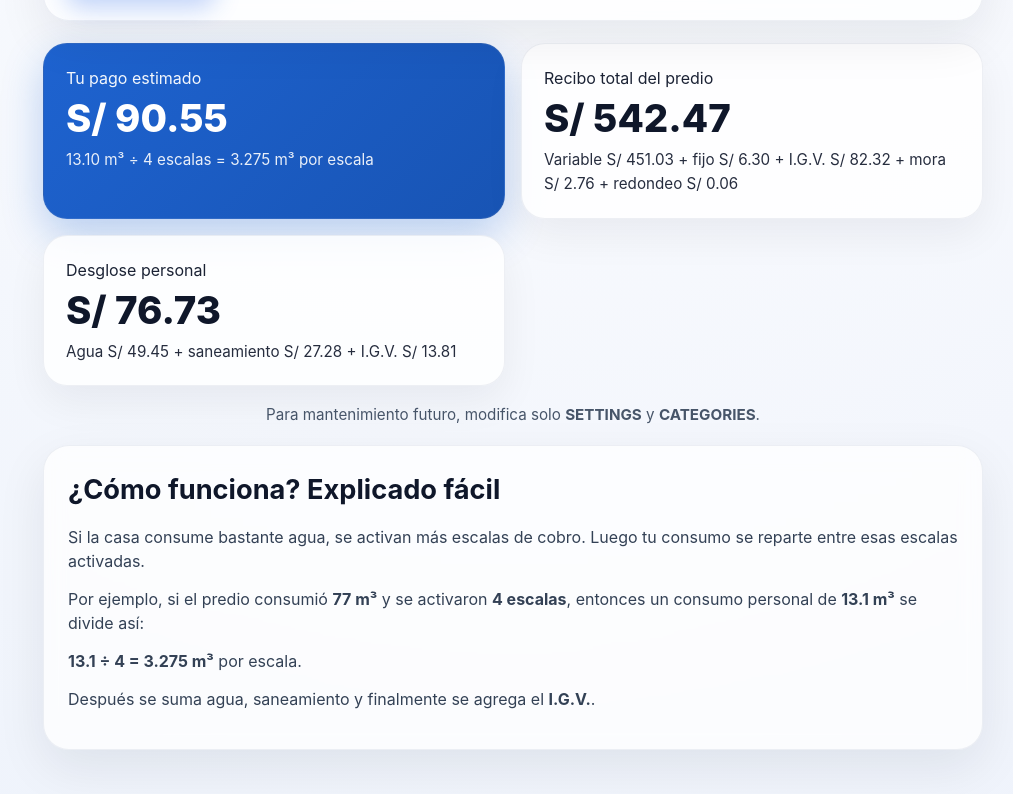
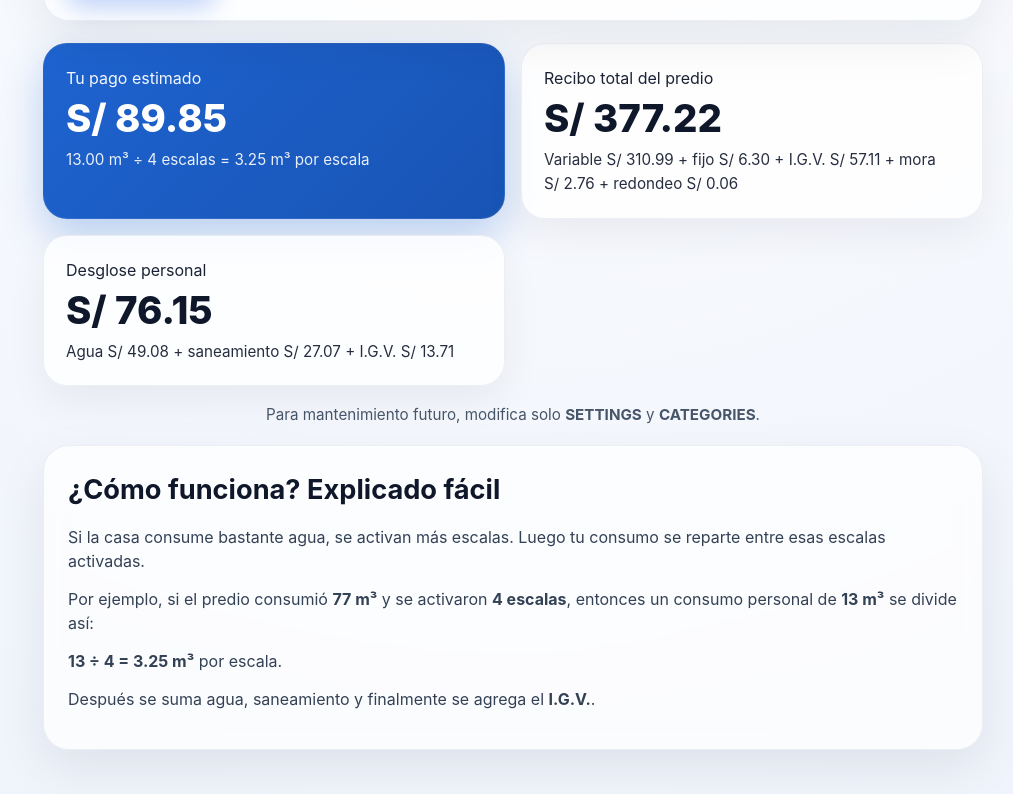
Before and after one commit to Akiranm2/medicion_agua, a React (Vite) app: page / in a window 1280 px wide. Shown: the part 458-1252 px from the top of the page, without its empty margins (127-1140 px from the left). Built offline with nearby package versions, Linux system fonts and the light colour scheme.

Commit message:
fix: calculo por bloques desbloqueados + IGV

```diff
--- a/src/App.tsx
+++ b/src/App.tsx
@@ -18,6 +18,17 @@ const SETTINGS = {
   fixedCharge: 6.3,
   lateFee: 2.76,
   rounding: 0.06,
+
+  // Tarifas efectivas del RECIBO TOTAL DEL PREDIO
+  // Aquí puedes ajustar manualmente cada categoría cuando Sedapal cambie valores.
+  effectiveRates: {
+    social: { potable: 1.92, sewage: 0.9 },
+    domestico: { potable: 2.4873, sewage: 1.5515 }, // mantiene ~377.22 con 77 m³
+    'domestico-sub': { potable: 2.20, sewage: 1.38 }, // ajustable
+    comercial: { potable: 8.82, sewage: 4.21 },
+    industrial: { potable: 9.46, sewage: 4.51 },
+    estatal: { potable: 5.8, sewage: 2.68 },
+  },
 }
 
 const CATEGORIES: TariffCategory[] = [
@@ -86,9 +97,9 @@ function getUnlockedBlocks(consumption: number, blocks: TariffBlock[]) {
 
   for (const block of blocks) {
     const currentLimit = block.upTo ?? Number.POSITIVE_INFINITY
-    const blockVolume = Math.max(0, Math.min(consumption, currentLimit) - previousLimit)
+    const volume = Math.max(0, Math.min(consumption, currentLimit) - previousLimit)
 
-    if (blockVolume > 0) unlocked.push(block)
+    if (volume > 0) unlocked.push(block)
 
     previousLimit = currentLimit
     if (consumption <= currentLimit) break
@@ -97,33 +108,8 @@ function getUnlockedBlocks(consumption: number, blocks: TariffBlock[]) {
   return unlocked
 }
 
-function getAverageRate(blocks: TariffBlock[]) {
-  if (!blocks.length) return { potable: 0, sewage: 0 }
-
-  const totals = blocks.reduce(
-    (acc, block) => {
-      acc.potable += block.potable
-      acc.sewage += block.sewage
-      return acc
-    },
-    { potable: 0, sewage: 0 },
-  )
-
-  return {
-    potable: totals.potable / blocks.length,
-    sewage: totals.sewage / blocks.length,
-  }
-}
-
-function calculatePropertyVariableCharge(consumption: number, blocks: TariffBlock[]) {
-  if (consumption <= 0) return 0
-
-  const avg = getAverageRate(blocks)
-  return consumption * (avg.potable + avg.sewage)
-}
-
 function calculatePersonalCharge(personalConsumption: number, unlockedBlocks: TariffBlock[]) {
-  if (personalConsumption <= 0 || !unlockedBlocks.length) {
+  if (personalConsumption <= 0 || unlockedBlocks.length === 0) {
     return { potable: 0, sewage: 0, perBlockVolume: 0 }
   }
 
@@ -142,12 +128,22 @@ function calculatePersonalCharge(personalConsumption: number, unlockedBlocks: Ta
   return { potable, sewage, perBlockVolume }
 }
 
+function calculatePropertyVariableCharge(
+  totalConsumption: number,
+  categoryKey: keyof typeof SETTINGS.effectiveRates,
+) {
+  if (totalConsumption <= 0) return 0
+
+  const rate = SETTINGS.effectiveRates[categoryKey]
+  return totalConsumption * (rate.potable + rate.sewage)
+}
+
 function App() {
   const [categoryKey, setCategoryKey] = useState('domestico')
   const [inputTotal, setInputTotal] = useState('77')
-  const [inputPersonal, setInputPersonal] = useState('13.1')
+  const [inputPersonal, setInputPersonal] = useState('13')
   const [appliedTotal, setAppliedTotal] = useState(77)
-  const [appliedPersonal, setAppliedPersonal] = useState(13.1)
+  const [appliedPersonal, setAppliedPersonal] = useState(13)
   const [error, setError] = useState('')
 
   const selectedCategory =
@@ -190,7 +186,11 @@ function App() {
     const igv = SETTINGS.igvPercent / 100
     const unlockedBlocks = getUnlockedBlocks(appliedTotal, selectedCategory.blocks)
 
-    const variableTotal = calculatePropertyVariableCharge(appliedTotal, selectedCategory.blocks)
+    const variableTotal = calculatePropertyVariableCharge(
+      appliedTotal,
+      selectedCategory.key as keyof typeof SETTINGS.effectiveRates,
+    )
+
     const personal = calculatePersonalCharge(appliedPersonal, unlockedBlocks)
 
     const personalSubtotal = personal.potable + personal.sewage
@@ -213,7 +213,7 @@ function App() {
       personalIgv,
       personalFinal,
     }
-  }, [appliedPersonal, appliedTotal, selectedCategory.blocks])
+  }, [appliedPersonal, appliedTotal, selectedCategory])
 
   return (
     <main className="app-shell">
@@ -316,16 +316,16 @@ function App() {
       <section className="explain-card">
         <h2>¿Cómo funciona? Explicado fácil</h2>
         <p>
-          Si la casa consume bastante agua, se activan más escalas de cobro. Luego tu consumo se
-          reparte entre esas escalas activadas.
+          Si la casa consume bastante agua, se activan más escalas. Luego tu consumo se reparte
+          entre esas escalas activadas.
         </p>
         <p>
           Por ejemplo, si el predio consumió <strong>77 m³</strong> y se activaron{' '}
-          <strong>4 escalas</strong>, entonces un consumo personal de <strong>13.1 m³</strong> se
+          <strong>4 escalas</strong>, entonces un consumo personal de <strong>13 m³</strong> se
           divide así:
         </p>
         <p>
-          <strong>13.1 ÷ 4 = 3.275 m³</strong> por escala.
+          <strong>13 ÷ 4 = 3.25 m³</strong> por escala.
         </p>
         <p>
           Después se suma agua, saneamiento y finalmente se agrega el <strong>I.G.V.</strong>.
```
